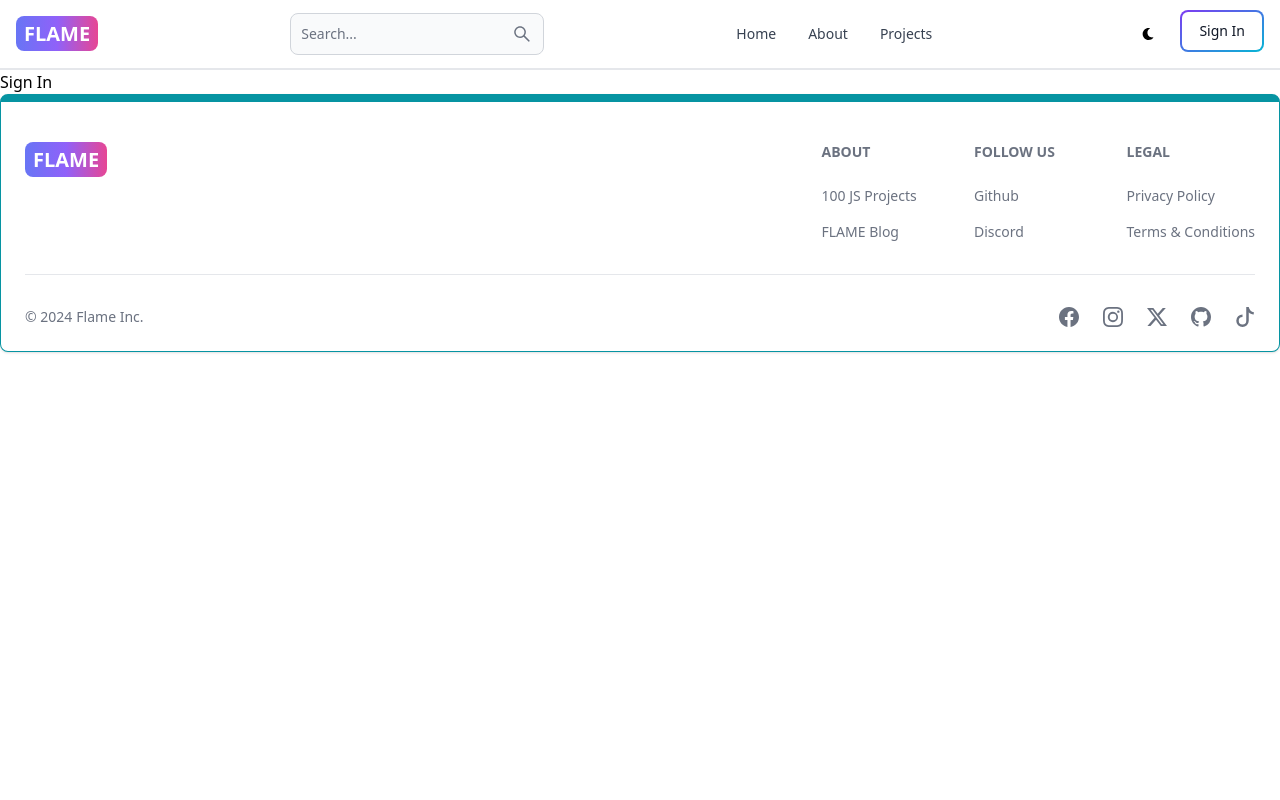
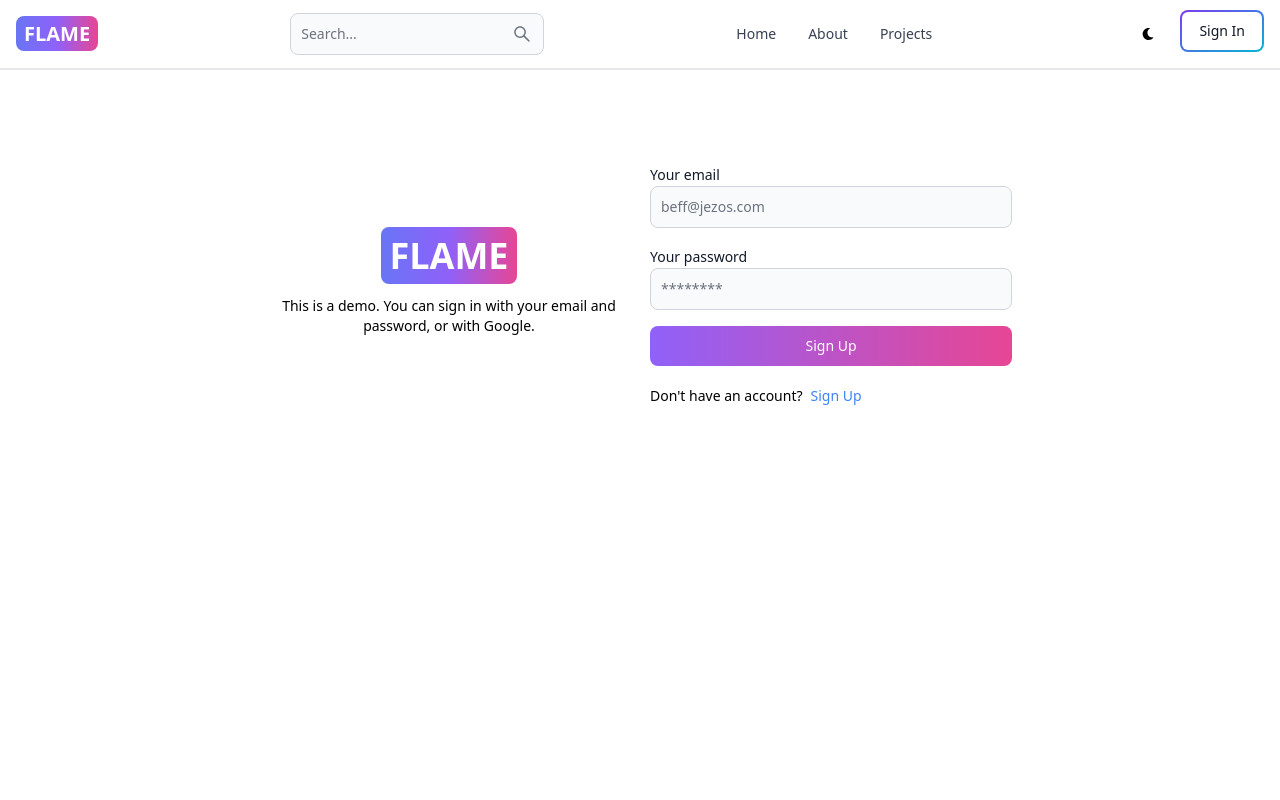
Before and after one commit to cyrus-estavillo/mern_blog, a React (Vite) app in the folder client/: page /sign-in in a window 1280 px wide. Shown: the top 800 px of the page. Built offline with nearby package versions, Linux system fonts and the light colour scheme.

Commit message:
Created a sign in page functionality

```diff
--- a/client/src/pages/SignIn.jsx
+++ b/client/src/pages/SignIn.jsx
@@ -1,9 +1,121 @@
-import React from 'react'
+import { Alert, Button, Label, Spinner, TextInput } from 'flowbite-react';
+import { useState } from 'react';
+import { Link, useNavigate } from 'react-router-dom';
 
 export default function SignIn() {
+  const [formData, setFormData] = useState({});
+  const [errorMessage, setErrorMessage] = useState(null);
+  const [loading, setLoading] = useState(false);
+  const navigate = useNavigate();
+
+  const handleChange = (e) => {
+    setFormData({ ...formData, [e.target.id]: e.target.value.trim() });
+  };
+
+  const handleSubmit = async(e) => {
+    e.preventDefault();
+    if (!formData.email || !formData.password) {
+          return setErrorMessage("Please fill in all fields.");
+    }
+
+    try {
+      setLoading(true);
+      setErrorMessage(null);
+      const res = await fetch(`/server/auth/signin`, {
+        method: "POST",
+        headers: { "Content-Type": "application/json" },
+        body: JSON.stringify(formData),
+      });
+      const data = await res.json();
+
+      if (data.success === false) {
+        setErrorMessage(data.message);
+        setLoading(false);
+      }
+      setLoading(false);
+
+      if(res.ok){
+        navigate('/')
+      }
+
+    } catch(error) {
+      setErrorMessage(error.message);
+      setLoading(false);
+    }
+  }
+
+
   return (
-    <div>
-      Sign In
+    <div className="min-h-screen mt-20">
+      <div className="flex p-3 max-w-3xl mx-auto flex-col md:flex-row md:items-center gap-5">
+        {/* left */}
+        <div className="flex-1">
+          <div className="flex justify-center items-center">
+            <Link to="/" className="font-bold dark:text-white text-4xl">
+                <span className="px-2 py-1 bg-gradient-to-r from-indigo-500 via-purple-500 to-pink-500 rounded-lg text-white align-middle">
+                    FLAME
+                </span>
+
+            </Link>
+          </div>
+
+          <p className="text-sm mt-5 text-center">
+            This is a demo. You can sign in with your email and password, or with Google.
+          </p>
+        </div>
+
+        {/* right */}
+        <div className="flex-1">
+          <form className="flex flex-col gap-4" onSubmit={handleSubmit}>
+              <div>
+                <Label value="Your email"/>
+                <TextInput
+                  type="email"
+                  placeholder="beff@jezos.com"
+                  id="email"
+                  onChange={handleChange}
+                />
+              </div>
+
+              <div>
+                <Label value="Your password"/>
+                <TextInput
+                  type="password"
+                  placeholder="********"
+                  id="password"
+                  onChange={handleChange}
+                />
+              </div>
+
+              <Button gradientDuoTone="purpleToPink" type="submit" disabled={loading}> {/*Disabled loading prevents multiple requests being sent*/}
+                {
+                  loading ? (
+                    <>
+                      <Spinner size="sm" />
+                      <span className="pl-3">Loading...</span>
+                    </>
+                  ) : (
+                    'Sign Up'
+                )}
+              </Button>
+          </form>
+
+          <div className="flex gap-2 text-sm mt-5">
+            <span>Don't have an account?</span>
+            <Link to="/sign-up" className="text-blue-500">
+              Sign Up
+            </Link>
+          </div>
+
+          {
+            errorMessage && (
+              <Alert className="mt-5" color="failure">
+                {errorMessage}
+              </Alert>
+            )
+          }
+        </div>
+      </div>
     </div>
-  )
+  );
 }
```
